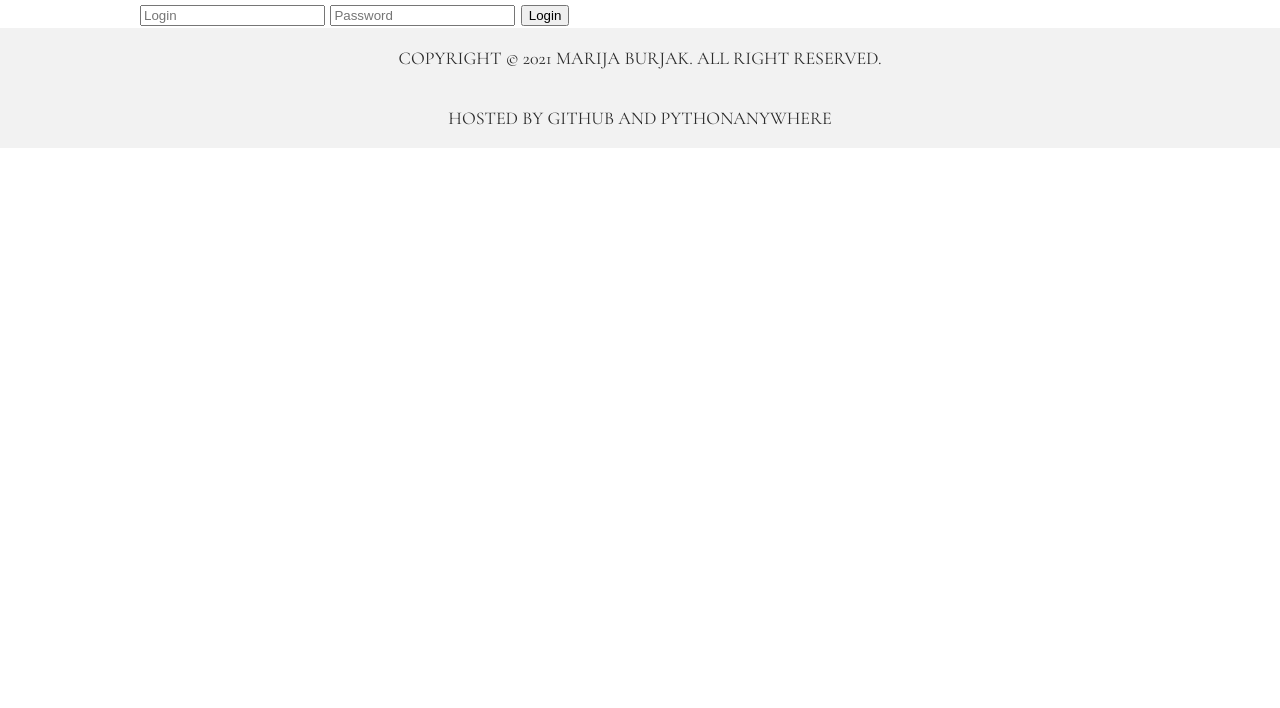
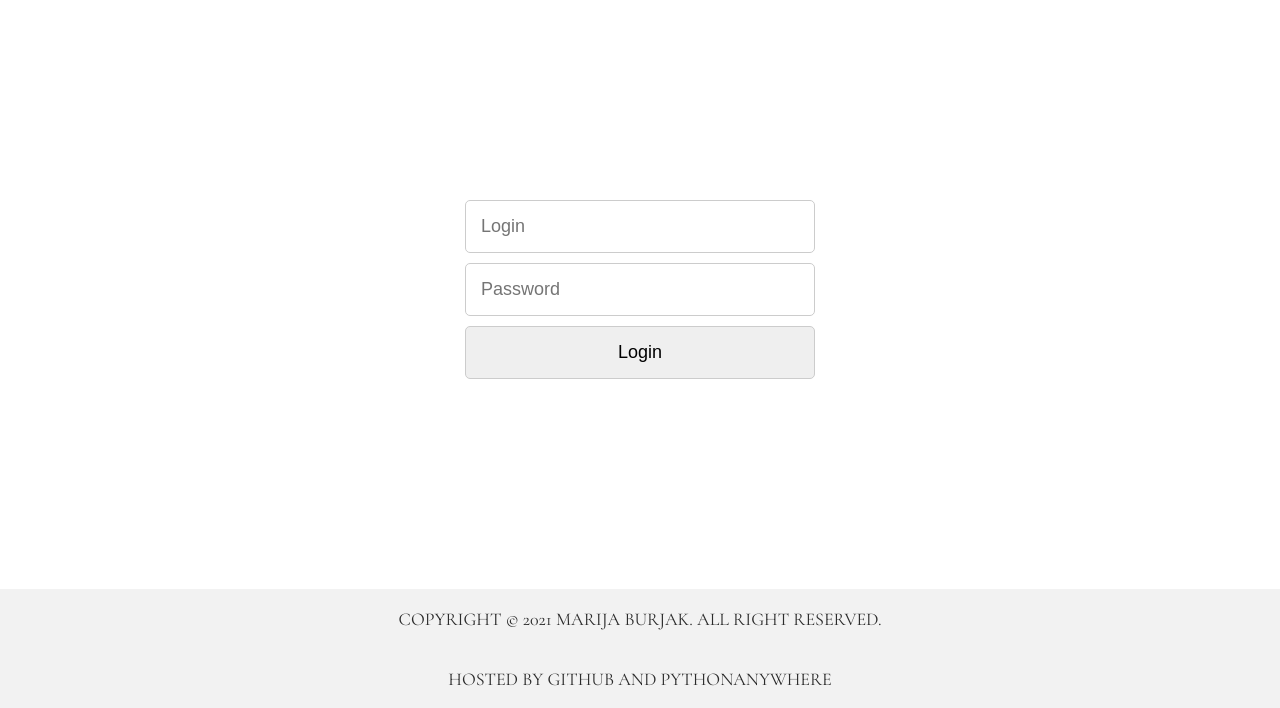
Before and after one commit to HangeZoe/django-blog-template, a Django app: template blog/templates/registration/login.html in a window 1280 px wide. Shown: the part 61-769 px from the top of the page. Run offline with Django 3.2, Linux system fonts and the light colour scheme; the template is opened without the code that fills it, so the values that code supplies are empty.

Commit message:
feat: add login form style

```diff
--- a/blog/static/css/blog.css
+++ b/blog/static/css/blog.css
@@ -162,3 +162,32 @@ header {
 }
 
 /* End footer */
+
+/* Start login form */
+
+.form__wrapper {
+  display: flex;
+  flex-direction: column;
+  justify-content: center;
+  align-items: center;
+  margin: 20% 20%;
+}
+
+input {
+    display: block;
+    font-size: 18px;
+    padding: 15px;
+    margin-bottom: 10px;
+    outline: none;
+    border: 1px solid #ccc;
+    border-radius: 5px;
+    width: 100%;
+}
+
+form{
+    width: 90%;
+    min-width: 250px;
+    max-width: 350px;
+}
+
+/* End login form */
```
